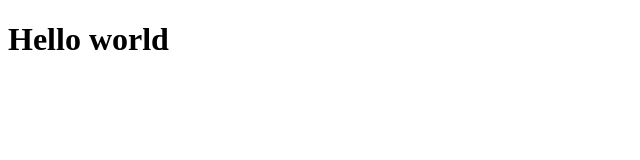
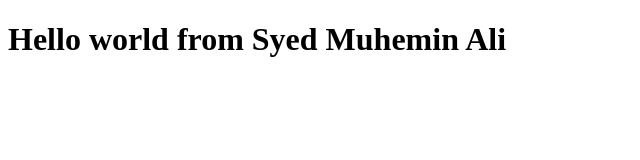
Before and after one commit to syedalihussain100/Bootcamo-2020, a plain HTML site: page index.html in a window 1280 px wide. Shown: the whole page, without its empty margins (0-640 px from the left). Drawn offline with Linux system fonts and the light colour scheme.

Commit message:
New Changes here

```diff
--- a/index.html
+++ b/index.html
@@ -6,6 +6,6 @@
     <title>Bootcamp-2020</title>
 </head>
 <body>
-    <h1>Hello world</h1>
+    <h1>Hello world from Syed Muhemin Ali</h1>
 </body>
 </html>
```
